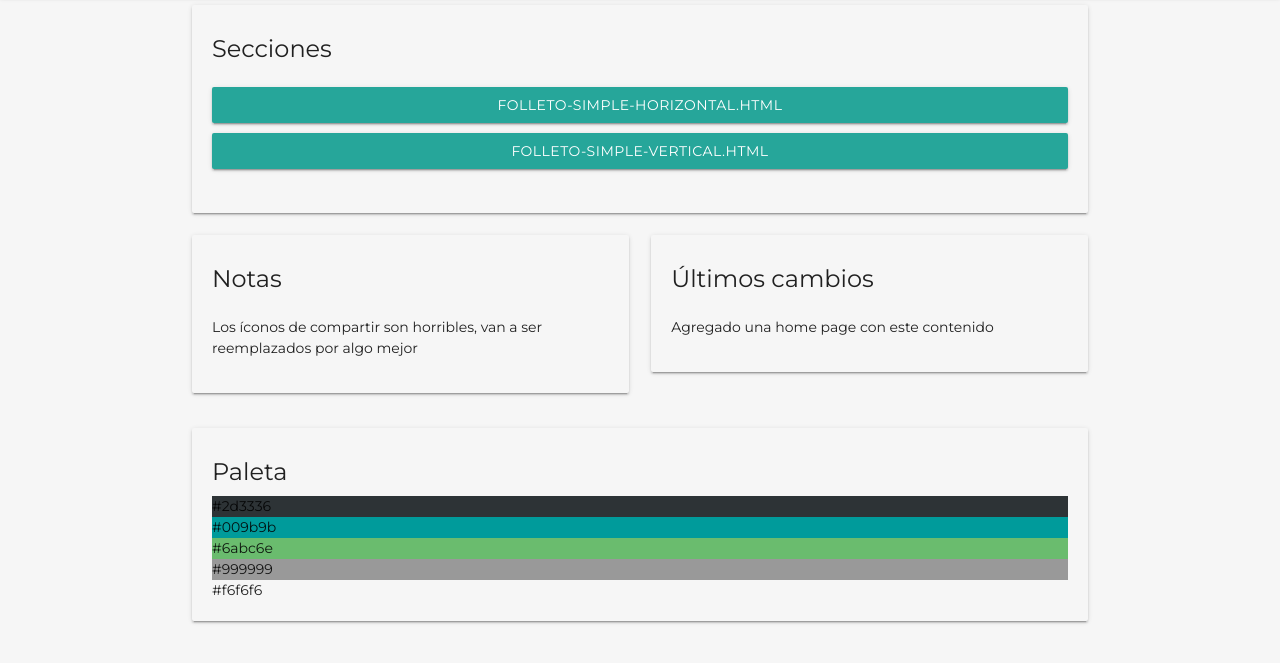
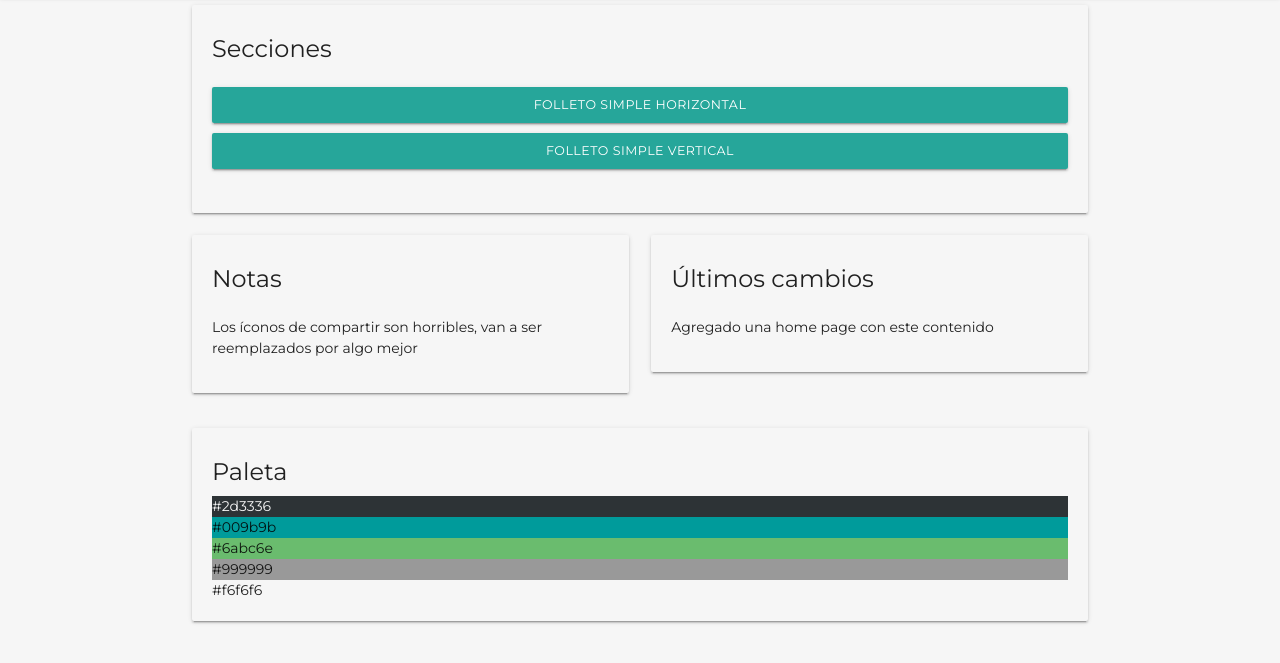
Before and after one commit to nicogranelli/follestosweb, a plain HTML site: page index.html in a window 1280 px wide. Shown: the part 67-730 px from the top of the page. Drawn offline with nearby package versions, Linux system fonts and the light colour scheme.

Commit message:
Organicé un poco mejor el index

```diff
--- a/css/style.css
+++ b/css/style.css
@@ -35,6 +35,10 @@ nav{
   color:#2d3336;
 }
 
+.btn{
+  font-size: 0.9em;
+}
+
 .card{
   background-color: #f6f6f6;
 }
@@ -60,7 +64,7 @@ nav{
   /*font-size:0.8em;*/
   padding: 0px 10px;
   margin-bottom:10px;
-  color: #2d3336;
+  /*color: #2d3336;*/
   background-color:#009b9b;
   font-weight: bold;
 }
--- a/index.html
+++ b/index.html
@@ -1,6 +1,7 @@
 <!DOCTYPE html>
   <html>
     <head>
+      <meta charset="utf-8" />
       <!--Import Google Icon Font-->
       <link href="http://fonts.googleapis.com/icon?family=Material+Icons" rel="stylesheet">
       <!--Import materialize.css-->
@@ -30,10 +31,10 @@
             <span class="card-title">Secciones</span>
             <ul>
               <li>
-                <a class="btn" style="margin-bottom:10px;width:100%" href="/folleto-simple-horizontal.html" style="font-size:1.5;">folleto-simple-horizontal.html</a>
+                <a class="btn" style="margin-bottom:10px;width:100%" href="/folleto-simple-horizontal.html" style="font-size:1.5;">folleto simple horizontal</a>
               </li>
               <li>
-                <a class="btn" style="margin-bottom:10px;width:100%" href="/folleto-simple-vertical.html" style="font-size:1.5;">folleto-simple-vertical.html</a>
+                <a class="btn" style="margin-bottom:10px;width:100%" href="/folleto-simple-vertical.html" style="font-size:1.5;">folleto simple vertical</a>
               </li>
             </ul>
           </div>
@@ -65,7 +66,7 @@
             <div class="card-title">
               Paleta
             </div>
-            <div style="background-color:#2d3336">#2d3336</div>
+            <div style="background-color:#2d3336;color:#f6f6f6">#2d3336</div>
             <div style="background-color:#009b9b">#009b9b</div>
             <div style="background-color:#6abc6e">#6abc6e</div>
             <div style="background-color:#999999">#999999</div>
```
